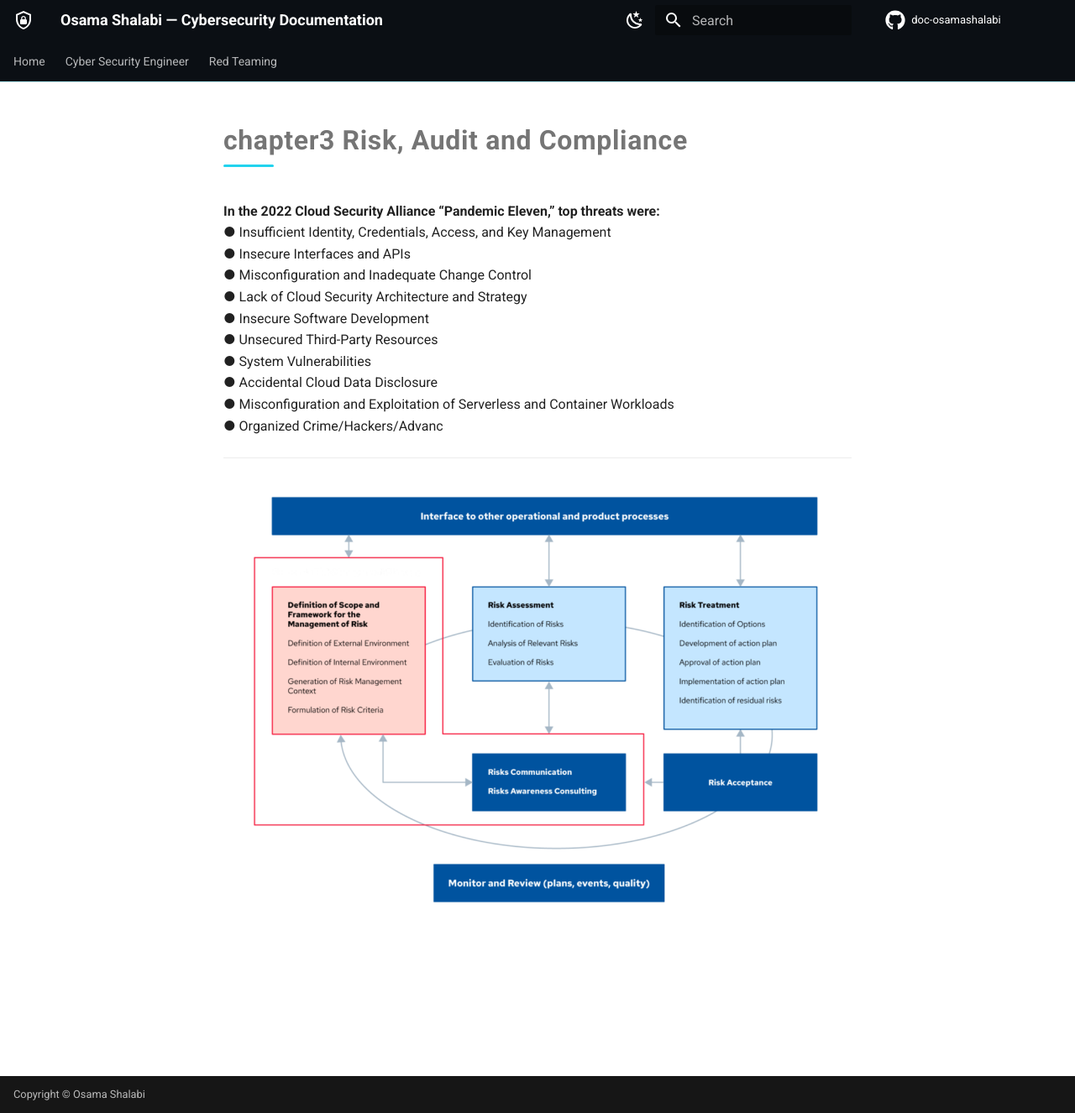
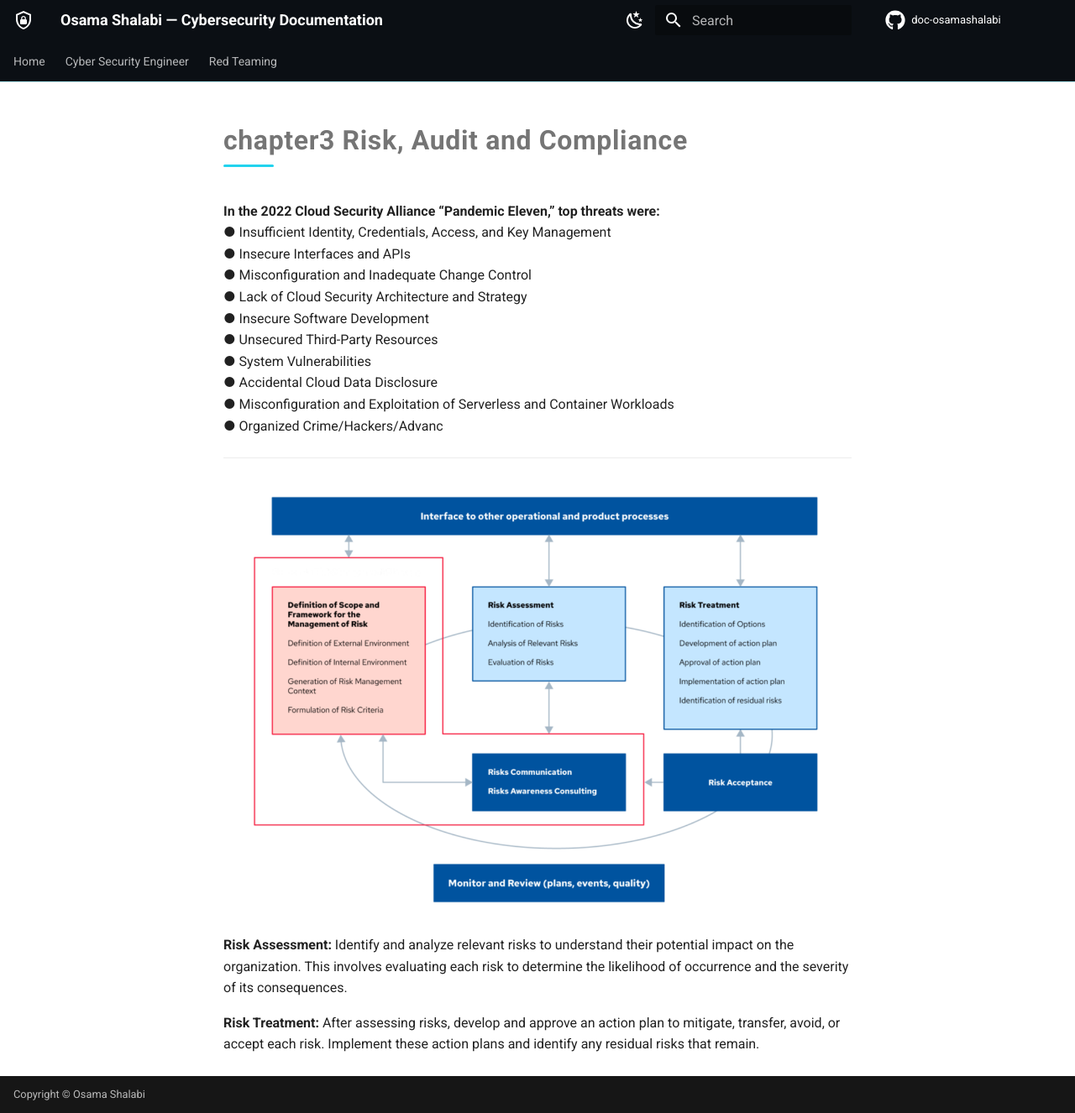
Before and after one commit to osamashalabi432-png/doc-osamashalabi, an MkDocs documentation site: the page built from docs/cyber-security-engineer/cloud/CCSK/chapter3 - Risk, Audit and Compliance.md, in a window 1280 px wide and 1326 px high. Shown: the whole window at 84% size. Built offline with MkDocs 1.6.1 and Material for MkDocs 9.7.7, drawn with Linux system fonts in a browser that asks for light colours; comment, search, counter and statistics services are not loaded.

Commit message:
vault backup: 2026-09-18 10:33:45

```diff
--- a/docs/cyber-security-engineer/cloud/CCSK/chapter3 - Risk, Audit and Compliance.md
+++ b/docs/cyber-security-engineer/cloud/CCSK/chapter3 - Risk, Audit and Compliance.md
@@ -12,3 +12,7 @@
 
 ---
 ![](../../../attachments/Pasted%20image%2020260918102218.png)
+
+**Risk Assessment:** Identify and analyze relevant risks to understand their potential impact on the organization. This involves evaluating each risk to determine the likelihood of occurrence and the severity of its consequences.
+
+**Risk Treatment:** After assessing risks, develop and approve an action plan to mitigate, transfer, avoid, or accept each risk. Implement these action plans and identify any residual risks that remain.
```
